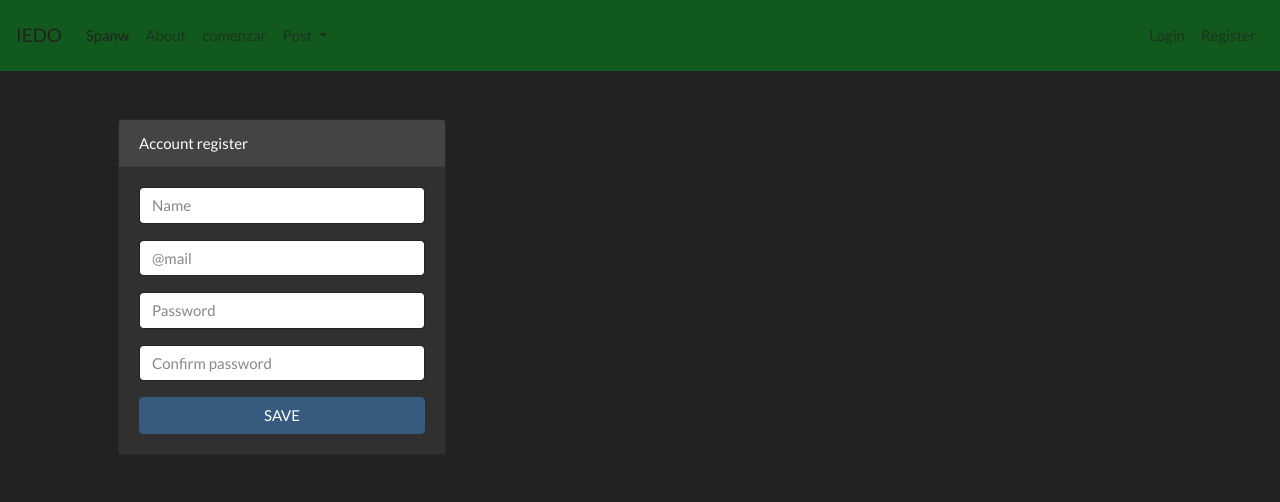
After one commit to canoing/newPro, a Node server app: page /user/signup in a window 1280 px wide. The commit adds this page. Shown: the top 502 px of the page. Run offline with Node 20, Linux system fonts and the light colour scheme; some libraries are stand-ins or nearby versions.

Commit message:
registro

```diff
--- a/package.json
+++ b/package.json
@@ -11,6 +11,7 @@
   "author": "",
   "license": "ISC",
   "dependencies": {
+    "@handlebars/allow-prototype-access": "^1.0.5",
     "bcryptjs": "^2.4.3",
     "connect-flash": "^0.1.1",
     "dotenv": "^16.3.1",
--- /dev/null
+++ b/scp/controllers/user.contro.js
@@ -0,0 +1,22 @@
+const usectrl = {}
+
+usectrl.renderegistro = (req , res) => {
+    res.render("user/signup")
+
+}
+ usectrl.datos = (req, res) => {
+   console.log(req.body)
+    res.send("si")
+ }
+ usectrl.rendeentrada= (req , res) => {
+    res.render("user/signin")
+
+}
+ usectrl.entra = (req , res) =>{
+
+    res.send("ya esta")
+ }
+ usectrl.salir = (req , res) => {
+    res.send("salir")
+ }
+module.exports = usectrl
--- a/scp/models/nota.js
+++ b/scp/models/nota.js
@@ -16,4 +16,4 @@ const  notas  = new  Schema ({
 
 },{timestamps:true})
 
-module.exports = model("nota",notas, "xd")
+module.exports = model("note",notas)
--- a/scp/public/css/nain.css
+++ b/scp/public/css/nain.css
@@ -1,4 +1,6 @@
-/* ¿Dónde está el html? */
-body{
+/* Cambiar el color de fondo de la barra de navegación a verde */
+/* Cambiar el color del texto en la barra de navegación a blanco */
 
+.navbar {
+    background-color: #12591d !important;
 }
--- a/scp/routes/notes.rounte.js
+++ b/scp/routes/notes.rounte.js
@@ -1,7 +1,8 @@
 const { Router } = require("express")
 const router = Router()
 
-const { remderformula ,
+const {
+    remderformula ,
     crearnota ,
     remdennotas ,
      edit,
--- a/scp/serve.js
+++ b/scp/serve.js
@@ -2,6 +2,10 @@
 const path = require("path")
 const exphbs = require('express-handlebars');
 const morga = require("morgan")
+const override = require("method-override")
+const flash = require("connect-flash")
+const session = require("express-session")
+
 // iniciar
 const app = express()
 // configuracion
@@ -18,15 +22,28 @@ app.set('view engine', '.hbs'); // Establecer Handlebars como el motor de planti
 app.set('views', path.join(__dirname, 'views'));
 
 
+
 // peticion
 app.use(morga("dev"))
 app.use(express.urlencoded({extended:false}))
+app.use(override("_method"))
+app.use(session({
+    secret : "secreto",
+    resave: true,
+    saveUninitialized: true
+}))
+app.use(flash())
 
 // variables global
+app.use((req, res, next)=> {
+  res.locals.published  =  req.flash("published")
+    next()
+})
 
 // rutas
 app.use(require("./routes/index.rountes.js"))
 app.use(require("./routes/notes.rounte.js"))
+app.use(require("./routes/user.rountrs.js"))
 
 
 
--- a/scp/views/index.hbs
+++ b/scp/views/index.hbs
@@ -3,6 +3,5 @@
     <P class="lead">Lorem ipsum dolor sit, amet consectetur adipisicing elit. Ea, cupiditate nemo aliquam veniam est excepturi sunt reprehenderit rerum harum quas id sed deserunt? Culpa voluptatem quibusdam est. Nam, assumenda facere!</P>
     <hr class="my-4">
     <p>Lorem ipsum dolor sit amet consectetur, adipisicing elit. Quia et repellendus qui! Modi dolor rerum amet omnis nulla error asperiores!</p>
-    <a href="https://www.iedoriental.edu.co/?fbclid=IwAR3UFObkWVNfDGBpxOH04Z3tAjQ5kTbFKxLa-a7zG2tUJPG7kzW7bRya3gg">oriental</a>
-
+    <a href="https://www.iedoriental.edu.co/?fbclid=IwAR3UFObkWVNfDGBpxOH04Z3tAjQ5kTbFKxLa-a7zG2tUJPG7kzW7bRya3gg" target="_blank">oriental</a>
 </div>
--- a/scp/views/layouts/main.hbs
+++ b/scp/views/layouts/main.hbs
@@ -8,13 +8,15 @@
    <link rel="stylesheet" href="https://cdn.jsdelivr.net/npm/bootswatch@4.5.2/dist/darkly/bootstrap.min.css" integrity="sha384-nNK9n28pDUDDgIiIqZ/MiyO3F4/9vsMtReZK39klb/MtkZI3/LtjSjlmyVPS3KdN" crossorigin="anonymous">
   {{!-- fuente  --}}
   <link rel="stylesheet" href="https://cdn.jsdelivr.net/npm/@fortawesome/fontawesome-free@6.2.1/css/fontawesome.min.css" integrity="sha384-QYIZto+st3yW+o8+5OHfT6S482Zsvz2WfOzpFSXMF9zqeLcFV0/wlZpMtyFcZALm" crossorigin="anonymous">
-    {{!-- lo mio --}}
+   {{!-- lo mio --}}
 
      <link rel="stylesheet" href="/css/nain.css">
 </head>
+
 <body>
   {{>navega}}
  <main  class="container p-5">
+  {{>mensaje}}
    {{{body}}}
  </main>
    <script src="https://cdn.jsdelivr.net/npm/bootstrap@5.3.2/dist/js/bootstrap.bundle.min.js" integrity="sha384-C6RzsynM9kWDrMNeT87bh95OGNyZPhcTNXj1NW7RuBCsyN/o0jlpcV8Qyq46cDfL" crossorigin="anonymous"></script>
--- a/scp/views/notas/nota-nueva.hbs
+++ b/scp/views/notas/nota-nueva.hbs
@@ -6,10 +6,10 @@
         <div class="card-body">
             <form action="/notes/nota-nueva" method="post">
                 <div class="form-group">
-                    <input type="text" name="titulo" class="form-control" placeholder="Title" autofocus>
+                    <input type="text" name="title" class="form-control" placeholder="title" autofocus>
                 </div>
                 <div class="form-group">
-                    <textarea name="descripcion" placeholder="descripcion" class="form-control"></textarea>
+                    <textarea name="description" placeholder="description" class="form-control"></textarea>
                 </div>
                 <div class="form-group">
                     <button class="btn btn-primary btn-block">
--- /dev/null
+++ b/scp/views/partials/mensaje.hbs
@@ -0,0 +1,8 @@
+{{#if published }}
+<div class="alert alert-success alert-dismissible fade show" role="alert">
+  {{published }}
+  <button type="button" class="close" data-dismiss="alert" aria-label="Close">
+    <span aria-hidden="true">&times;</span>
+  </button>
+</div>
+{{/if}}
--- a/scp/views/partials/navega.hbs
+++ b/scp/views/partials/navega.hbs
@@ -1,4 +1,9 @@
-
+<!DOCTYPE html>
+<html>
+<head>
+    <title>IEDO</title>
+    <!-- Agrega enlaces a los archivos de estilo de Bootstrap y CSS personalizado según sea necesario -->
+</head>
 <body>
     <nav class="navbar navbar-expand-lg navbar-light bg-light">
         <a class="navbar-brand" href="#">IEDO</a>
@@ -8,26 +13,35 @@
         <div class="collapse navbar-collapse" id="navbarNavDropdown">
             <ul class="navbar-nav">
                 <li class="nav-item active">
-                    <a class="nav-link" href="/">inicio <span class="sr-only">(current)</span></a>
+                    <a class="nav-link" href="/">Spanw <span class="sr-only">(current)</span></a>
                 </li>
                 <li class="nav-item">
-                    <a class="nav-link" href="/publicar">ver</a>
+                    <a class="nav-link" href="/publicar">About</a>
                 </li>
                 <li class="nav-item">
                     <a class="nav-link" href="/comezar">comenzar</a>
                 </li>
                 <li class="nav-item dropdown">
                     <a class="nav-link dropdown-toggle" href="/cuenta" id="navbarDropdownMenuLink" role="button" data-toggle="dropdown" aria-haspopup="true" aria-expanded="false">
-                      cuenta
+                      Post
                     </a>
                     <div class="dropdown-menu" aria-labelledby="navbarDropdownMenuLink">
-                        <a class="dropdown-item" href="/iniciar">Registrar</a>
-                        <a class="dropdown-item" href="/abri">Iniciar</a>
-                        <a class="dropdown-item" href="/cerra">Cerrar</a>
-
+                        <a class="dropdown-item" href="/notes/add">Add Post</a>
+                        <a class="dropdown-item" href="/notes">All Post</a>
                     </div>
                 </li>
             </ul>
         </div>
+        <ul class="navbar-nav ml-auto"> <!-- Alinea los enlaces "Login" y "Register" a la derecha -->
+            <li class="nav-item">
+                <a class="nav-link" href="/user/signin">Login</a>
+            </li>
+            <li class="nav-item">
+                <a class="nav-link" href="/user/signup ">Register</a>
+            </li>
+        </ul>
     </nav>
+
+    <!-- Contenido principal de la página aquí -->
 </body>
+</html>
--- /dev/null
+++ b/scp/views/user/signup.hbs
@@ -0,0 +1,28 @@
+<div class="row">
+    <div class="col-md-4 auto">
+        <div class="card">
+            <div class="card-header">
+                Account register
+            </div>
+            <div class="card-body">
+                <form action="/user/signup" method="POST">
+              <div class="form-group">
+                <input type="text" class="form-control" name="name" placeholder="Name">
+              </div>
+                  <div class="form-group">
+                <input type="email" class="form-control" name="email" placeholder="@mail">
+              </div>
+                  <div class="form-group">
+                <input type="password" class="form-control" name="password" placeholder="Password">
+              </div>
+                  <div class="form-group">
+                <input type="password" class="form-control" name="password-confir" placeholder="Confirm password">
+              </div>
+              <button class="btn btn-primary btn-block">
+                SAVE
+              </button>
+                </form>
+            </div>
+        </div>
+    </div>
+</div>
```
Also changed, not shown: scp/controllers/nodes.control.js (+18 -10 lines), scp/models/use.js (+17 -25 lines), scp/routes/user.rountrs.js (added, +17 -0 lines), scp/views/notas/todas-notas.hbs (added, +21 -0 lines), scp/views/user/signin.hbs (added, +26 -0 lines), 1 other file.
